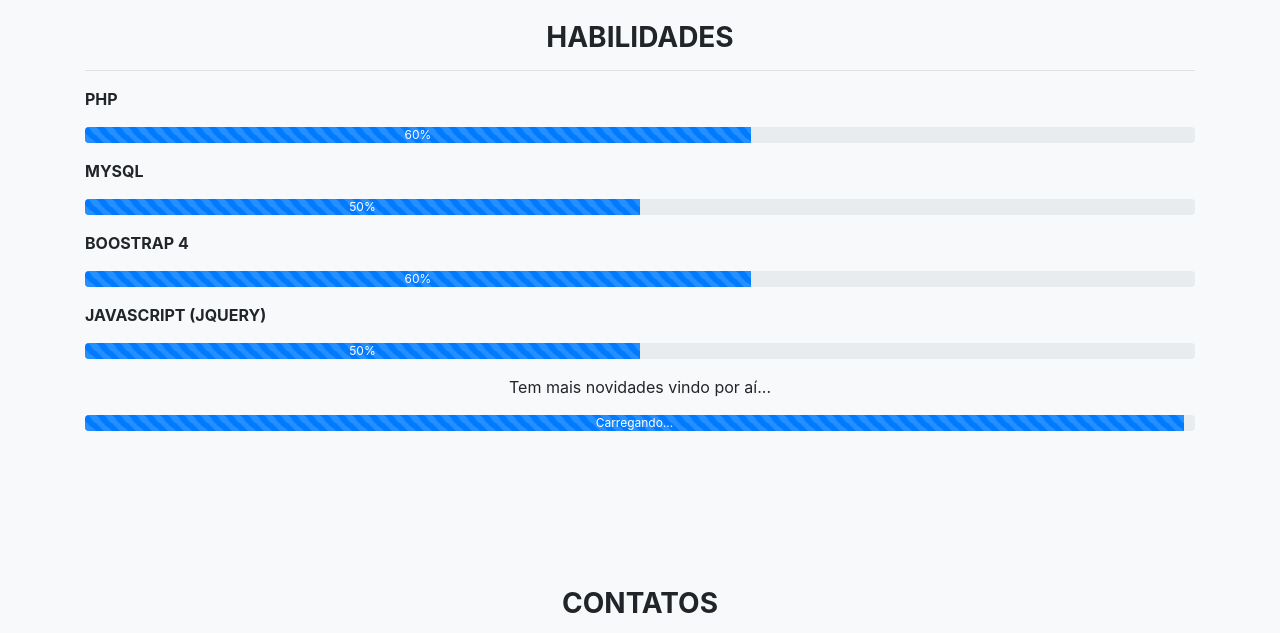
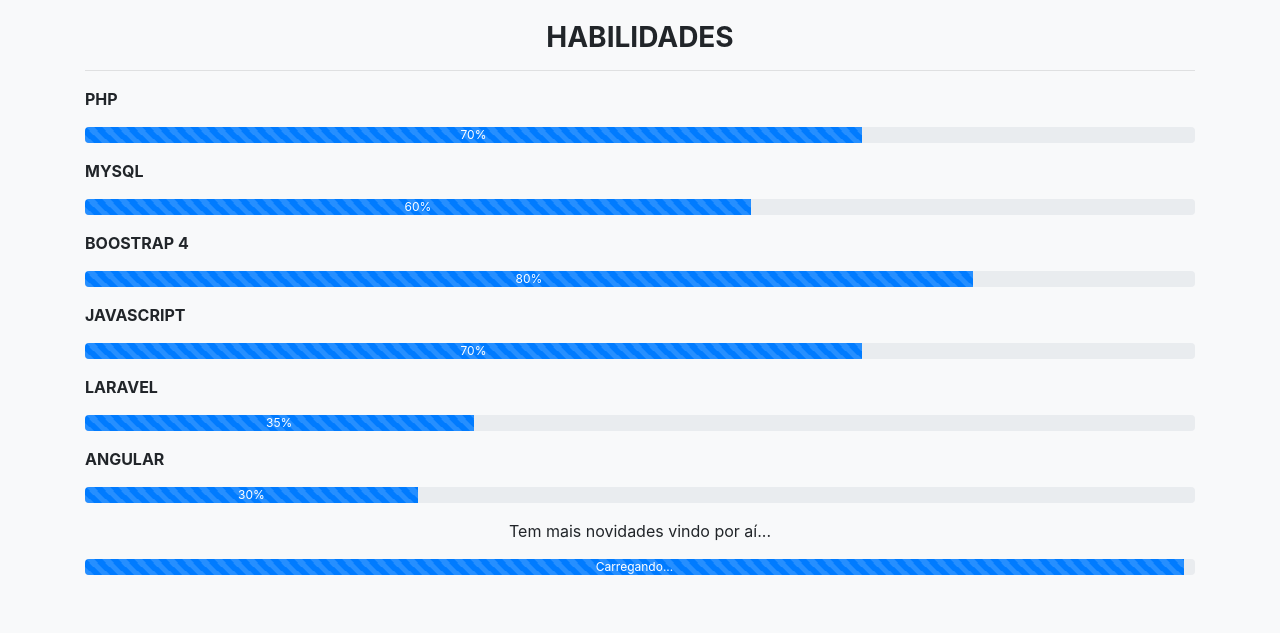
Before and after one commit to Adriana0Almeida/adriana0almeida.github.io, a plain HTML site: page index.html in a window 1280 px wide. Shown: the part 800-1433 px from the top of the page. Drawn offline with Linux system fonts and the light colour scheme.

Commit message:
Atualizações Habilidades.

```diff
--- a/index.html
+++ b/index.html
@@ -74,28 +74,42 @@
           <p class="text-uppercase font-weight-bold">PHP</p>
           <p>
             <div class="progress">
-              <div class="progress-bar progress-bar-striped progress-bar-animated" role="progressbar" aria-valuenow="60" aria-valuemin="0" aria-valuemax="100" style="width: 60%">60%</div>
+              <div class="progress-bar progress-bar-striped progress-bar-animated" role="progressbar" aria-valuenow="60" aria-valuemin="0" aria-valuemax="100" style="width: 70%">70%</div>
             </div>
           </p>
 
           <p class="text-uppercase font-weight-bold">MySQL</p>
           <p>
             <div class="progress">
-              <div class="progress-bar progress-bar-striped progress-bar-animated" role="progressbar" aria-valuenow="50" aria-valuemin="0" aria-valuemax="100" style="width: 50%">50%</div>
+              <div class="progress-bar progress-bar-striped progress-bar-animated" role="progressbar" aria-valuenow="50" aria-valuemin="0" aria-valuemax="100" style="width: 60%">60%</div>
             </div>
           </p>
 
           <p class="text-uppercase font-weight-bold">Boostrap 4</p>
           <p>
             <div class="progress">
-              <div class="progress-bar progress-bar-striped progress-bar-animated" role="progressbar" aria-valuenow="60" aria-valuemin="0" aria-valuemax="100" style="width: 60%">60%</div>
+              <div class="progress-bar progress-bar-striped progress-bar-animated" role="progressbar" aria-valuenow="60" aria-valuemin="0" aria-valuemax="100" style="width: 80%">80%</div>
             </div>
           </p>
 
-          <p class="text-uppercase font-weight-bold">Javascript (JQuery)</p>
+          <p class="text-uppercase font-weight-bold">Javascript</p>
           <p>
             <div class="progress">
-              <div class="progress-bar progress-bar-striped progress-bar-animated" role="progressbar" aria-valuenow="50" aria-valuemin="0" aria-valuemax="100" style="width: 50%">50%</div>
+              <div class="progress-bar progress-bar-striped progress-bar-animated" role="progressbar" aria-valuenow="50" aria-valuemin="0" aria-valuemax="100" style="width: 70%">70%</div>
+            </div>
+          </p>
+
+          <p class="text-uppercase font-weight-bold">Laravel</p>
+          <p>
+            <div class="progress">
+              <div class="progress-bar progress-bar-striped progress-bar-animated" role="progressbar" aria-valuenow="50" aria-valuemin="0" aria-valuemax="100" style="width: 35%">35%</div>
+            </div>
+          </p>
+
+          <p class="text-uppercase font-weight-bold">Angular</p>
+          <p>
+            <div class="progress">
+              <div class="progress-bar progress-bar-striped progress-bar-animated" role="progressbar" aria-valuenow="50" aria-valuemin="0" aria-valuemax="100" style="width: 30%">30%</div>
             </div>
           </p>
 
```
